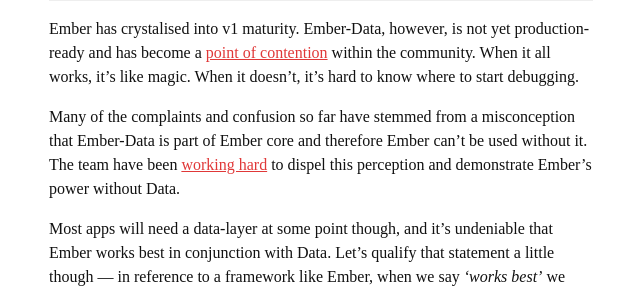
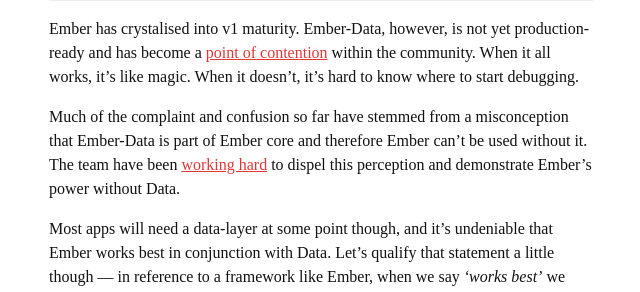
Before and after one commit to jgwhite/jgwhite.github.io, a Jekyll site: the page built from _posts/2013-04-29-ember-without-data.md, in a window 1280 px wide and 900 px high, scrolled down 442 px. Shown: the part 152-444 px from the top of the window, without its empty margins (319-959 px from the left). Built offline with Jekyll 4.4.1, drawn with Linux system fonts in a browser that asks for light colours; some web fonts are replaced.

Commit message:
Copy tweaks

```diff
--- a/_posts/2013-04-29-ember-without-data.md
+++ b/_posts/2013-04-29-ember-without-data.md
@@ -21,7 +21,7 @@
 the community. When it all works, it’s like magic. When it doesn’t,
 it’s hard to know where to start debugging.
 
-Many of the complaints and confusion so far have stemmed from a
+Much of the complaint and confusion so far have stemmed from a
 misconception that Ember-Data is part of Ember core and therefore
 Ember can’t be used without it. The team have been [working hard][5] to
 dispel this perception and demonstrate Ember’s power without Data.
```
Also changed, not shown: _posts/2013-05-02-code-club-3.md (+0 -2 lines).
